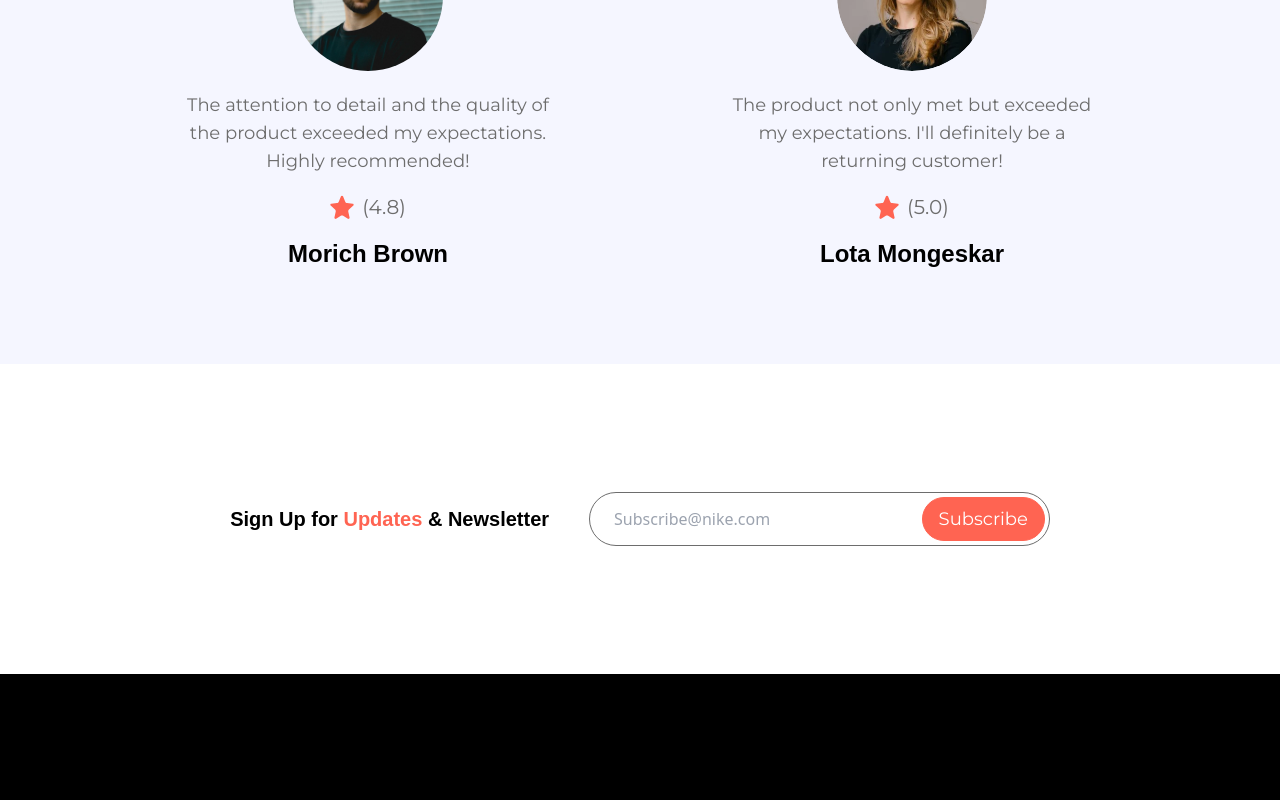
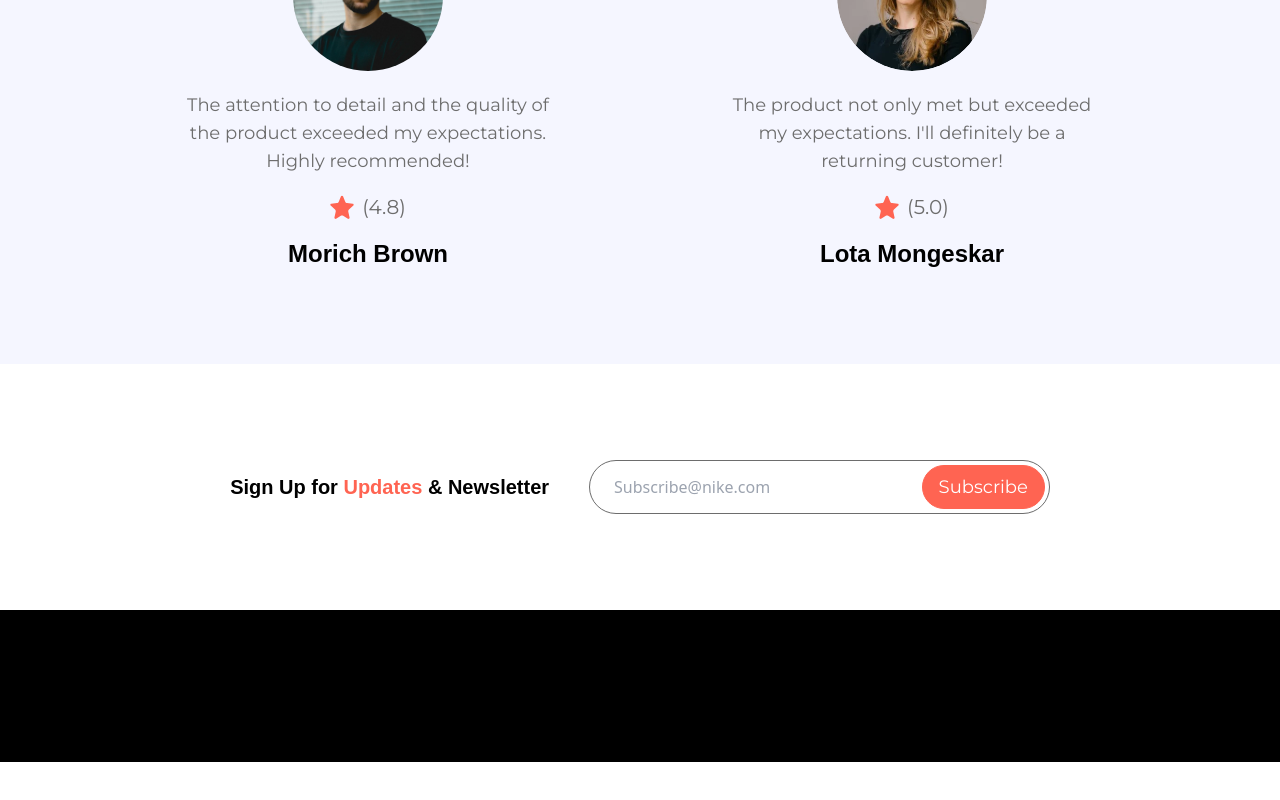
Before and after one commit to pipiag314/nike_clone, a React (Vite) app: page / in a window 1280 px wide. Shown: the part 5000-5800 px from the top of the page. After the commit the page ends 5762 px from the top, so only its background shows below. Built offline with nearby package versions, Linux system fonts and the light colour scheme; a web font is replaced by a local one.

Commit message:
adjusted style

```diff
--- a/src/App.jsx
+++ b/src/App.jsx
@@ -30,7 +30,7 @@ const App = () => {
       <section className="padding bg-pale-blue">
         <CostumerReviews />
       </section>
-      <section className="padding sm:py-32 py-16">
+      <section className="padding">
         <Subscribe />
       </section>
       <section className="bg-black padding-x padding-t pb-8">
```
